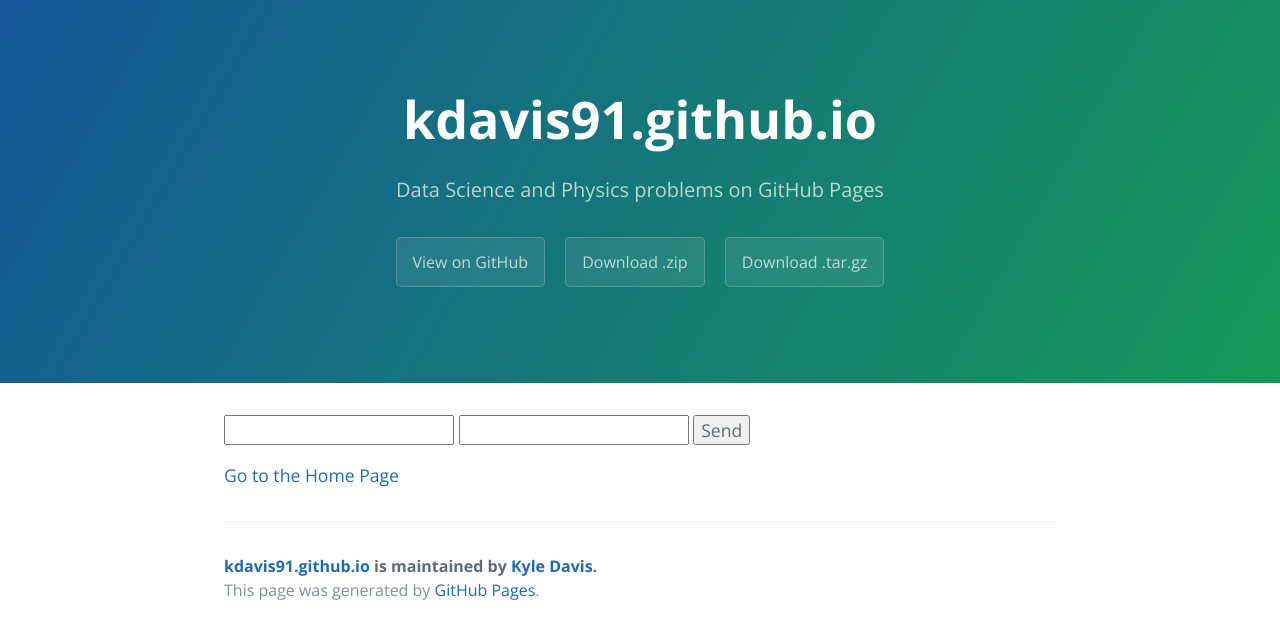
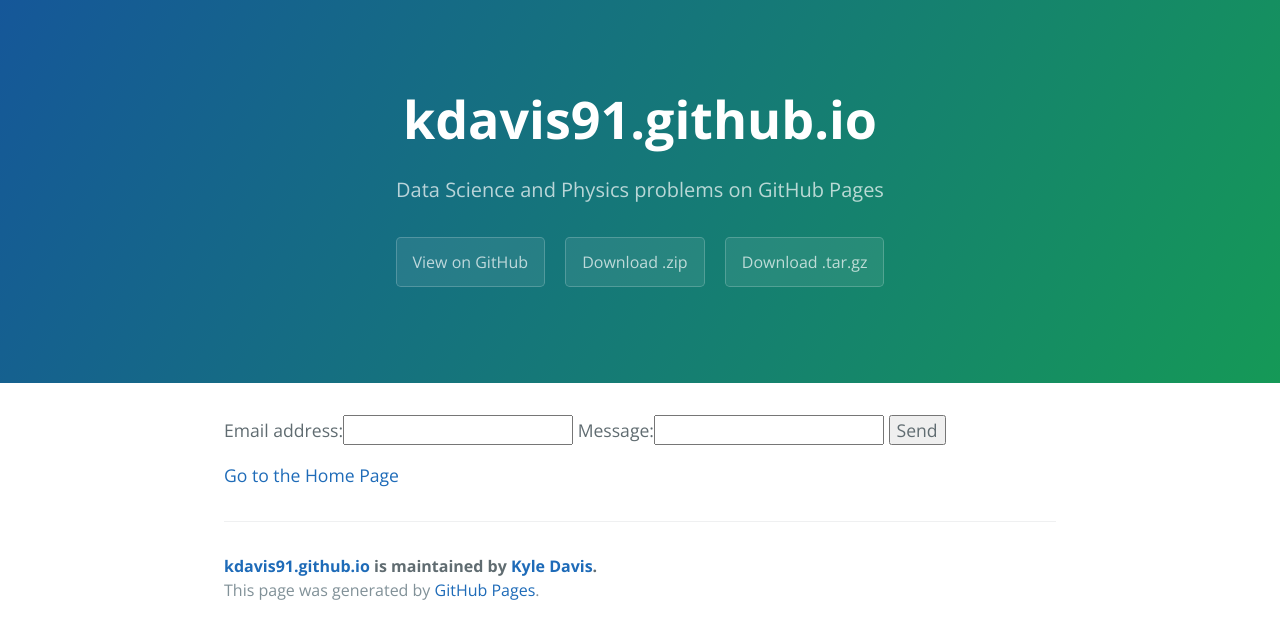
Before and after one commit to kdavis91/kdavis91.github.io, a Jekyll site: the page built from contact.md, in a window 1280 px wide. Shown: the top 639 px of the page. Built offline with Jekyll 4.4.1, drawn with Linux system fonts in a browser that asks for light colours.

Commit message:
Update contact.md

```diff
--- a/contact.md
+++ b/contact.md
@@ -7,8 +7,8 @@
 ---
 
 <form action="https://formspree.io/f/xyybwdgg" method="POST">
-  <input type="text" name="name">
-  <input type="email" name="_replyto">
+  Email address:<input type="text" name="name">
+  Message:<input type="email" name="_replyto">
   <input type="submit" value="Send">
 </form>
 
```
